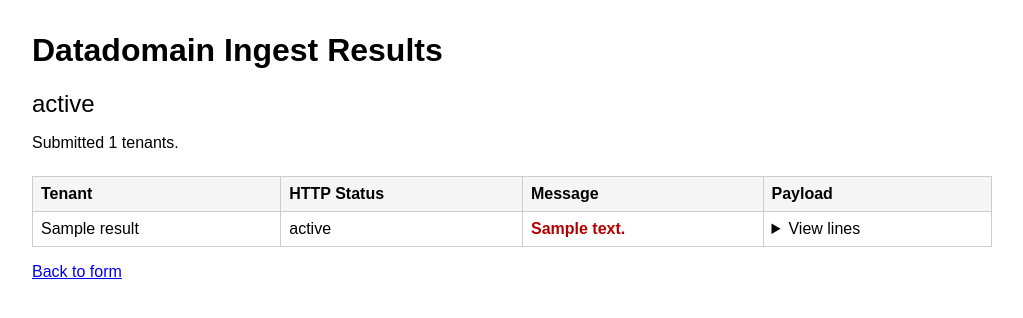
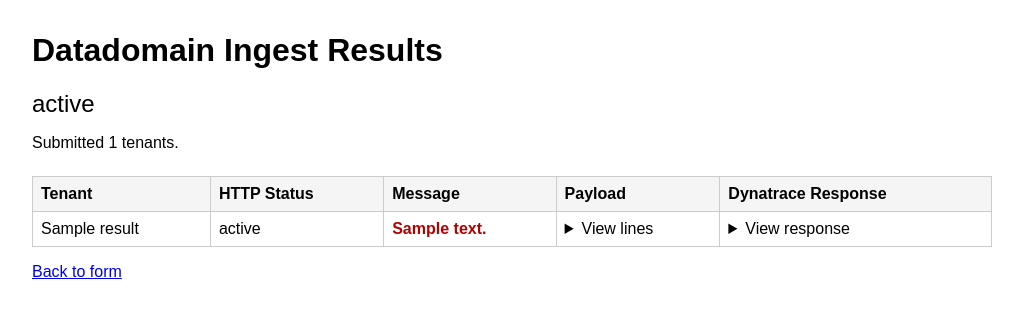
Before and after one commit to agnosticobservability/dt-relay, a Flask app: template apps/datadomain/templates/results.html in a window 1280 px wide. Shown: the top 318 px of the page, without its empty margins (0-1023 px from the left). Run offline with Flask 3, Linux system fonts and the light colour scheme; the template is opened without the code that fills it: most values are stand-ins (such as "Sample title", 1, 10 or a date in 2020).

Commit message:
Show Dynatrace API responses on results page

```diff
--- a/apps/datadomain/metrics.py
+++ b/apps/datadomain/metrics.py
@@ -57,7 +57,6 @@ def build_lines(
                 builder.build_line(suffix, form_data.get(form_key))
             )
         if group_lines:
-            lines.append(heading)
             lines.extend(group_lines)
 
     return lines
--- a/apps/datadomain/routes.py
+++ b/apps/datadomain/routes.py
@@ -81,6 +81,7 @@ def ingest():
                     "message": "Unknown tenant",
                     "success": False,
                     "lines": "",
+                    "response_text": "",
                 }
             )
             overall_success = False
@@ -119,6 +120,7 @@ def ingest():
                     "message": "No numeric values provided",
                     "success": False,
                     "lines": "",
+                    "response_text": "",
                 }
             )
             overall_success = False
@@ -140,6 +142,7 @@ def ingest():
                     "message": message,
                     "success": success,
                     "lines": "\n".join(lines),
+                    "response_text": response.text,
                 }
             )
             if not success:
@@ -153,6 +156,7 @@ def ingest():
                     "message": str(exc),
                     "success": False,
                     "lines": "\n".join(lines),
+                    "response_text": "",
                 }
             )
             overall_success = False
--- a/apps/datadomain/templates/results.html
+++ b/apps/datadomain/templates/results.html
@@ -26,6 +26,7 @@
         <th>HTTP Status</th>
         <th>Message</th>
         <th>Payload</th>
+        <th>Dynatrace Response</th>
       </tr>
     </thead>
     <tbody>
@@ -40,6 +41,12 @@
               <pre>{{ result.lines }}</pre>
             </details>
           </td>
+          <td>
+            <details>
+              <summary>View response</summary>
+              <pre>{{ result.response_text }}</pre>
+            </details>
+          </td>
         </tr>
       {% endfor %}
     </tbody>
```
